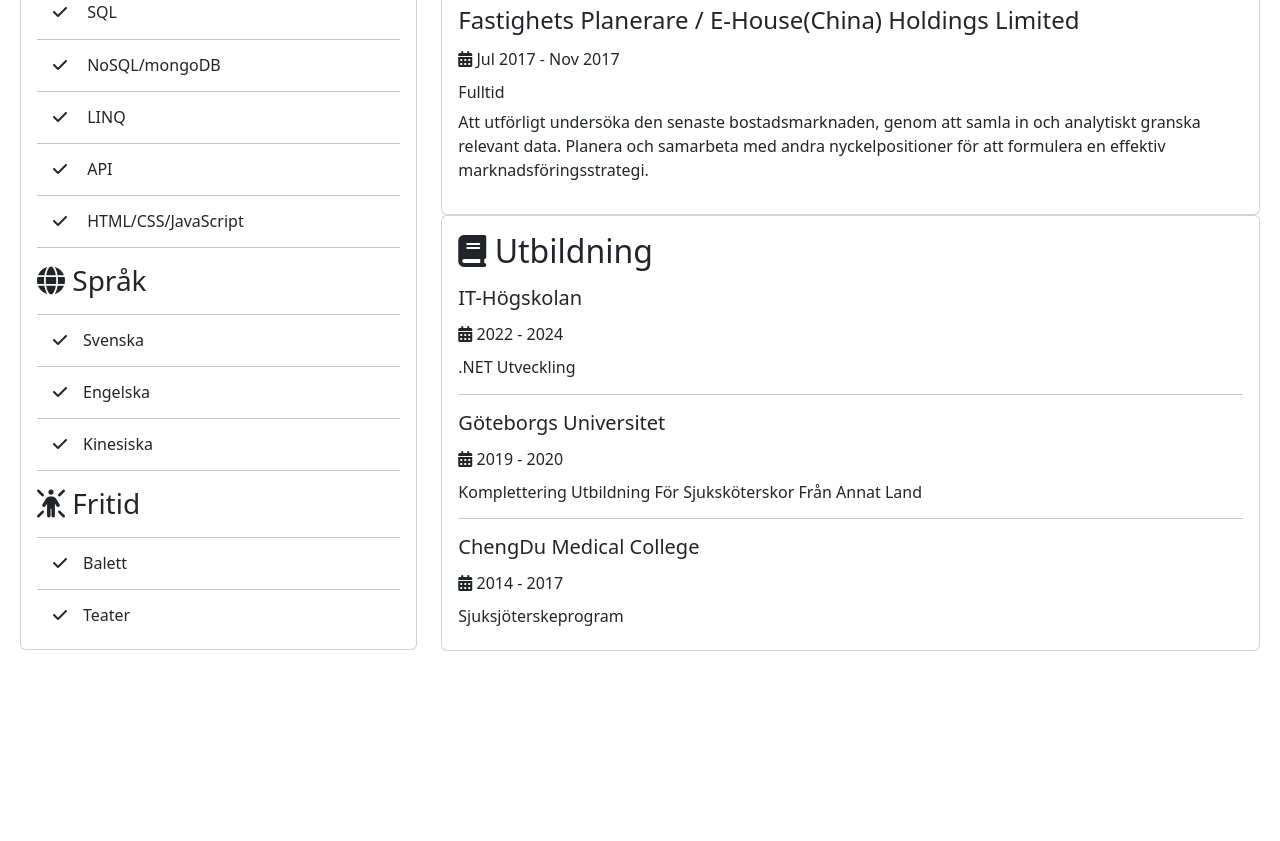
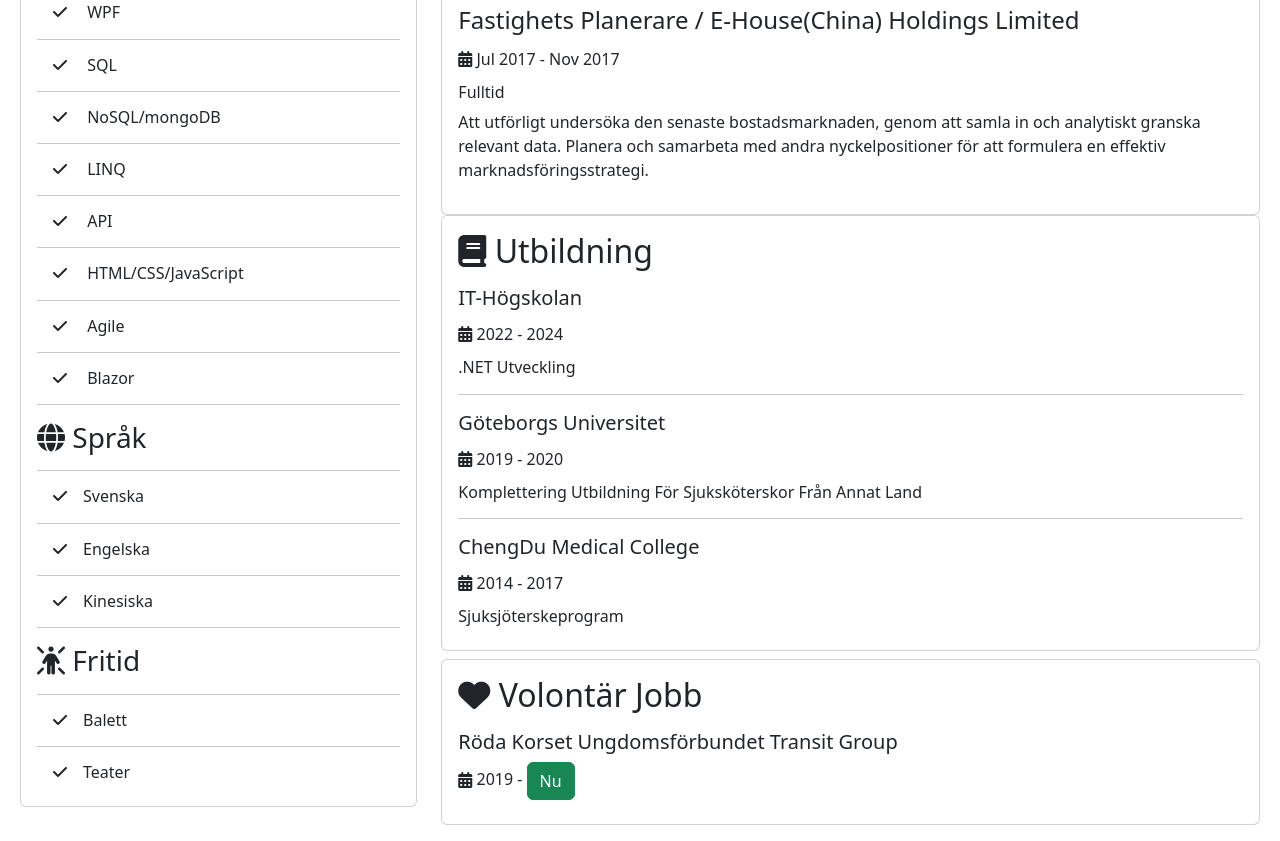
Before and after one commit to coldmagpie/MyCV, a plain HTML site: page index.html in a window 1280 px wide. Shown: the part 893-1734 px from the top of the page. Before the commit the page ends 1560 px from the top, so only its background shows below. Drawn offline with nearby package versions, Linux system fonts and the light colour scheme.

Commit message:
pushhhhh

```diff
--- a/index.html
+++ b/index.html
@@ -35,6 +35,8 @@
                         <hr>
                         <h6><i class="fa-solid fa-check mx-3"></i> Entity Framework</h6>
                         <hr>
+                        <h6><i class="fa-solid fa-check mx-3"></i> WPF</h6>
+                        <hr>
                         <h6><i class="fa-solid fa-check mx-3"></i> SQL</h6>
                         <hr>
                         <h6><i class="fa-solid fa-check mx-3"></i> NoSQL/mongoDB</h6>
@@ -44,6 +46,10 @@
                         <h6><i class="fa-solid fa-check mx-3"></i> API</h6>
                         <hr>
                         <h6><i class="fa-solid fa-check mx-3"></i> HTML/CSS/JavaScript</h6>
+                        <hr>
+                        <h6><i class="fa-solid fa-check mx-3"></i> Agile</h6>
+                        <hr>
+                        <h6><i class="fa-solid fa-check mx-3"></i> Blazor</h6>
                         <hr>
 
                         <h3><i class="fas fa-globe mr-3"></i> Språk</h3>
@@ -137,6 +143,14 @@
                         <h6>Sjuksjöterskeprogram</h6>
                     </div>
                 </div>
+                <div class="card mb-2">
+                    <div class="card-body">
+                        <h2><i class="fa-solid fa-heart"></i> Volontär Jobb</h2>
+                        <h5 class="mt-3">Röda Korset Ungdomsförbundet Transit Group</h5>
+                        <h6><i class="fa-solid fa-calendar-days my-2 mr-3"></i> 2019 - <button
+                                class="btn btn-success">Nu</button> </h6>
+                    </div>
+                </div>
             </div>
         </div>
     </div>
```
